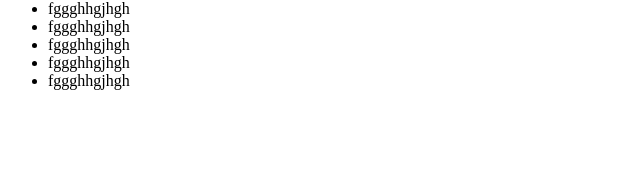
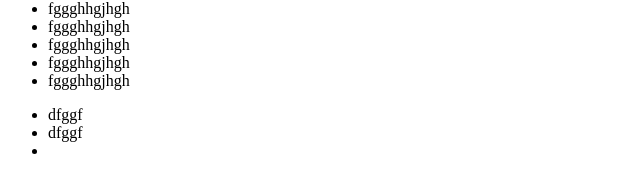
Before and after one commit to ttchopper/barbershop, a plain HTML site: page index.html in a window 1280 px wide. Shown: the part 122-314 px from the top of the page, without its empty margins (0-640 px from the left). Drawn offline with Linux system fonts and the light colour scheme.

Commit message:
added some stuff

```diff
--- a/index.html
+++ b/index.html
@@ -26,6 +26,13 @@
         <li>fggghhgjhgh</li>
       </ul>
     </footer>
+    <div class="suka">
+      <ul>
+        <li>dfggf</li>
+        <li>dfggf</li>
+        <li></li>
+      </ul>
+    </div>
   </div>
 </body>
 
```
